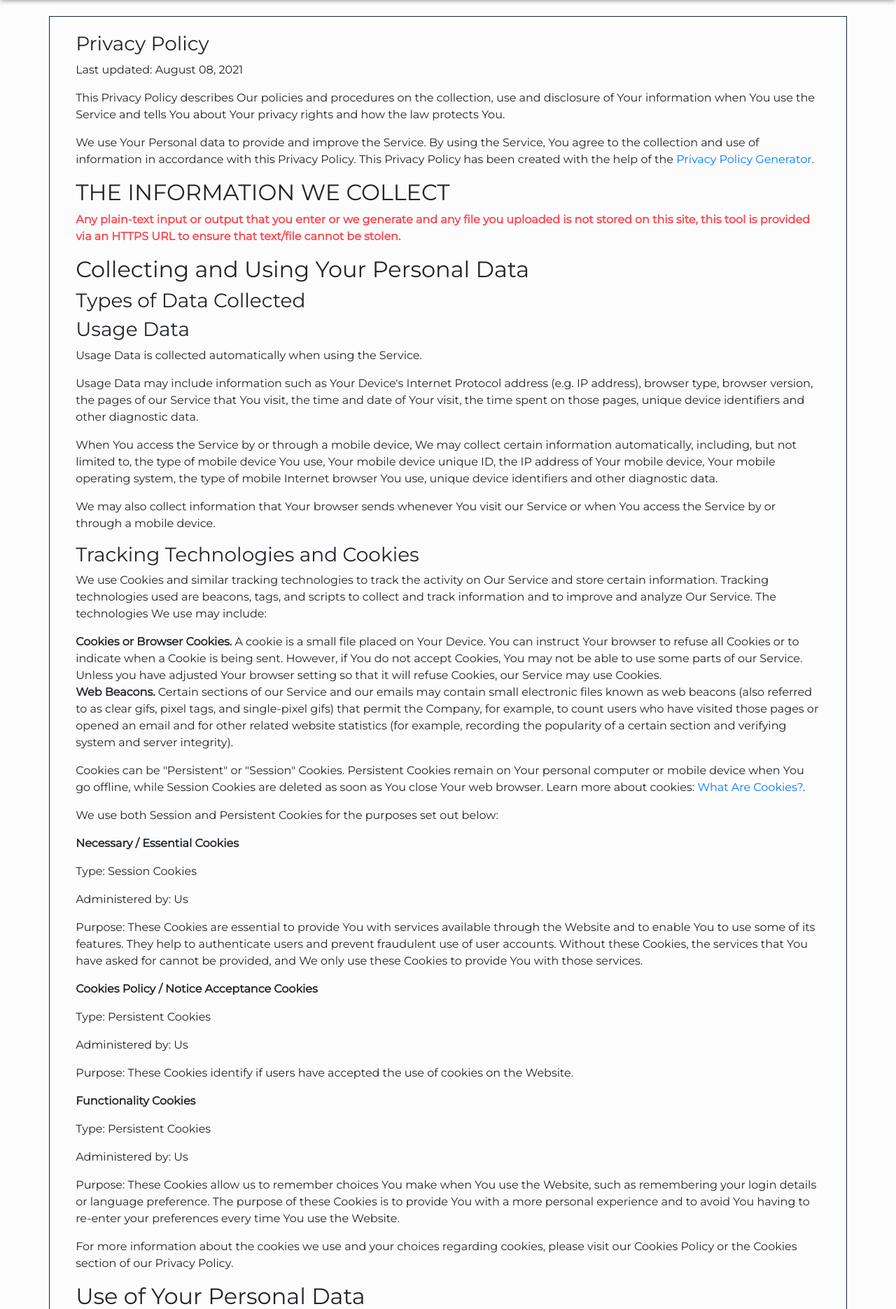
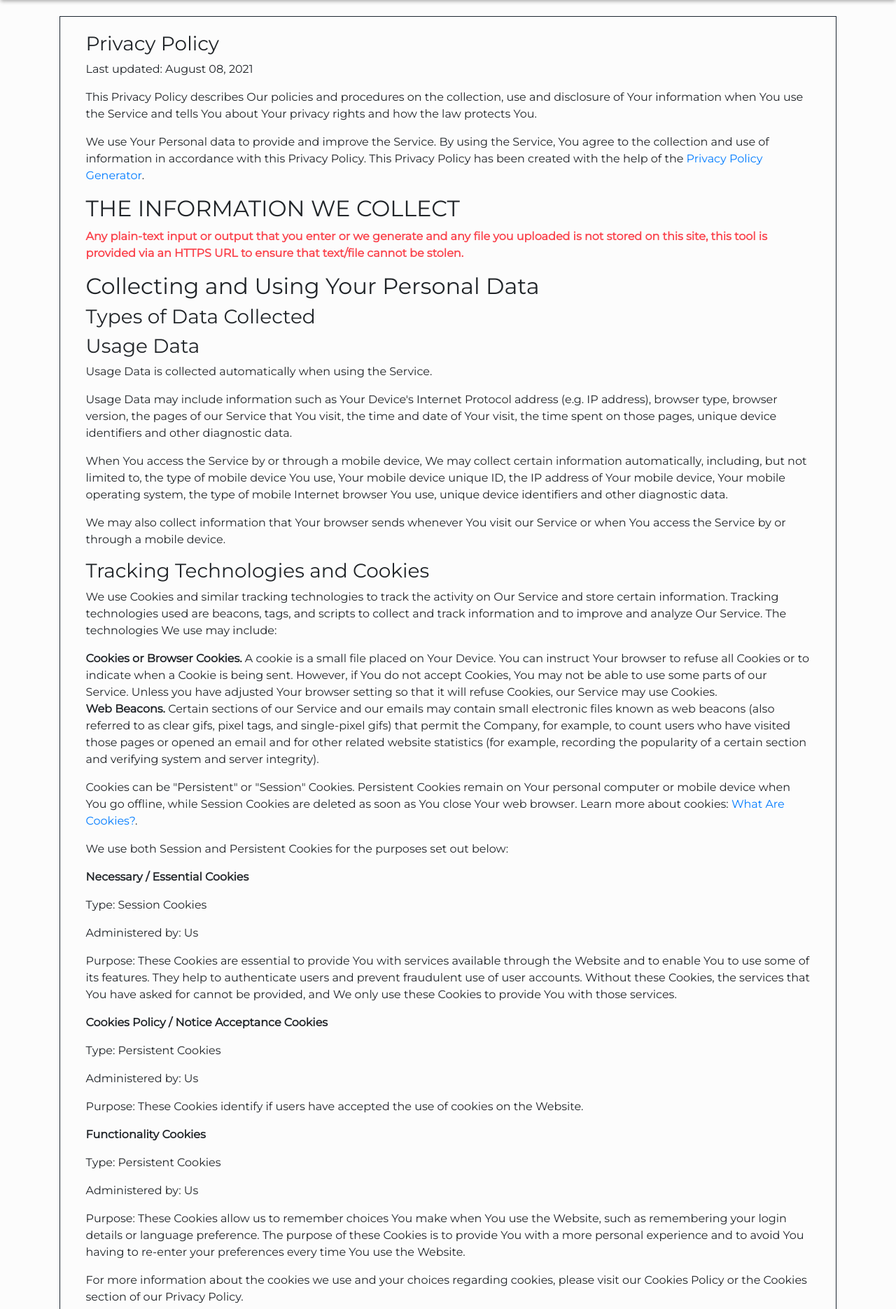
Before and after one commit to Oussama1403/Encipherr, a Flask app: page /privacy in a window 1280 px wide. Shown: the part 56-1926 px from the top of the page at 70% size. Run offline with Flask 2, Linux system fonts and the light colour scheme; some libraries are stand-ins or nearby versions.

Commit message:
Update privacy.html

```diff
--- a/src/templates/privacy.html
+++ b/src/templates/privacy.html
@@ -8,7 +8,7 @@ Encipherr - Privacy Policy
 
 
 {% block content %}
-<div class="abt_prvc">
+<div class="container abt_prvc">
 <div class="container">
 <div class="body">
 <h3>Privacy Policy</h3>
```
